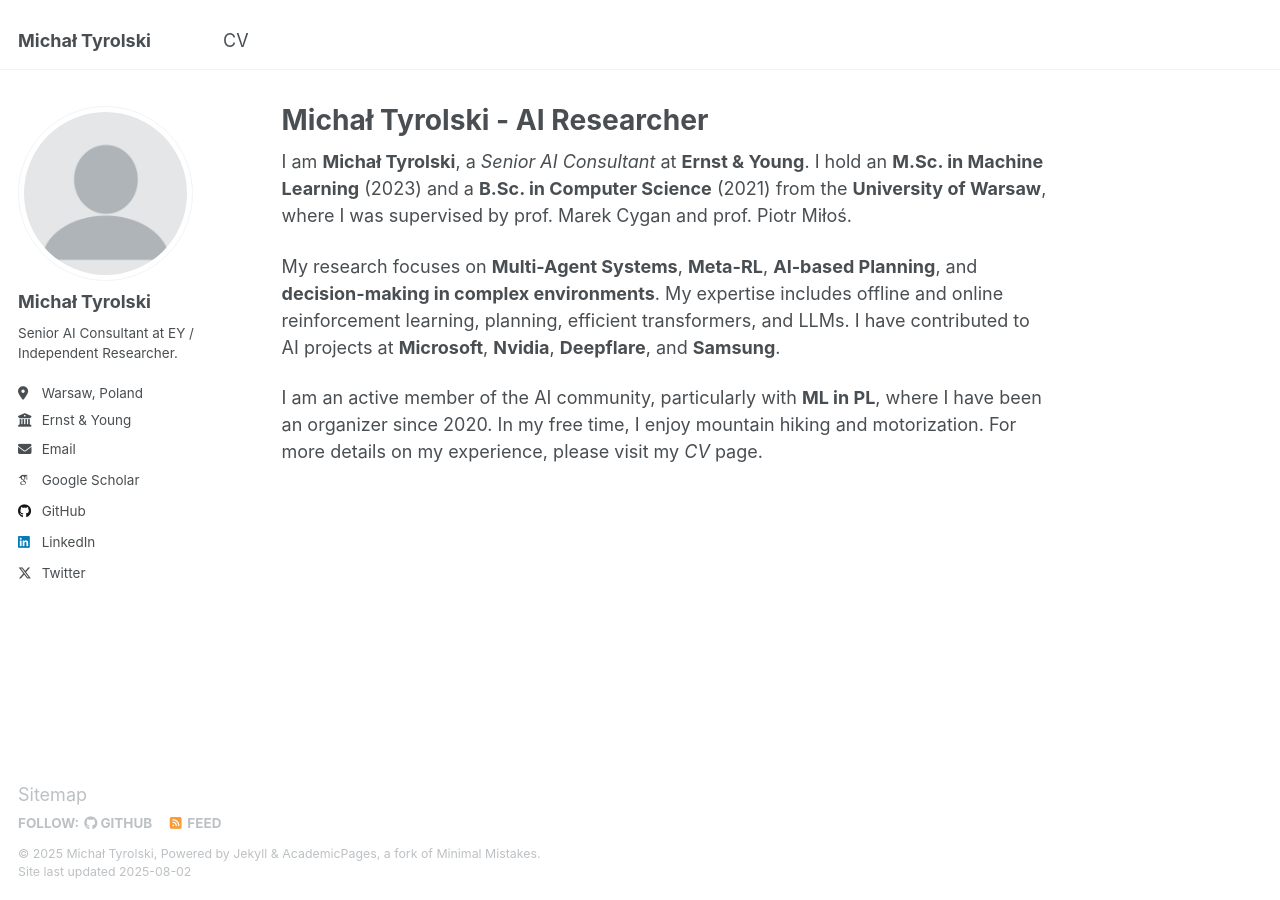
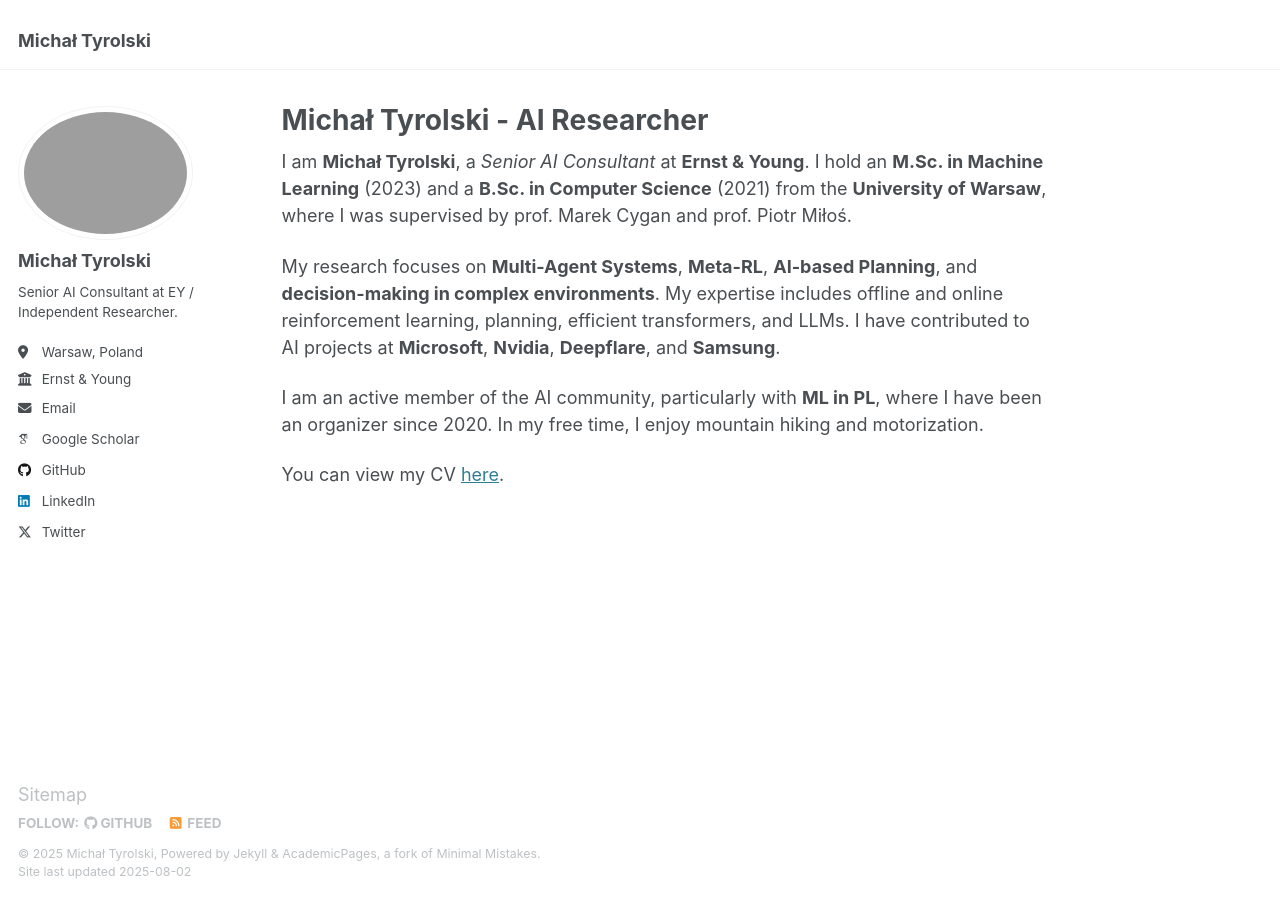
Before and after one commit to mtyrolski/mtyrolski.github.io, a Jekyll site: the page built from _pages/about.md, in a window 1280 px wide. Built offline with Jekyll 4.4.1, drawn with Linux system fonts in a browser that asks for light colours; some web fonts are replaced.

```diff
--- a/_config.yml
+++ b/_config.yml
@@ -11,7 +11,7 @@ repository               : "mtyrolski/mtyrolski.github.io"
 
 # Site Author
 author:
-  avatar           : "profile.png"
+  avatar           : "profile2.png"
   name             : "Michał Tyrolski"
   pronouns         :
   bio              : "Senior AI Consultant at EY / Independent Researcher."
--- a/_data/navigation.yml
+++ b/_data/navigation.yml
@@ -5,5 +5,5 @@
 # prevent it from being included in the site.
 
 main:
-  - title: "CV"
-    url: /cv/
+  # - title: "CV"
+  #   url: /cv/
--- a/_pages/about.md
+++ b/_pages/about.md
@@ -11,4 +11,6 @@ I am **Michał Tyrolski**, a *Senior AI Consultant* at **Ernst & Young**. I hold
 
 My research focuses on **Multi-Agent Systems**, **Meta-RL**, **AI-based Planning**, and **decision-making in complex environments**. My expertise includes offline and online reinforcement learning, planning, efficient transformers, and LLMs. I have contributed to AI projects at **Microsoft**, **Nvidia**, **Deepflare**, and **Samsung**.
 
-I am an active member of the AI community, particularly with **ML in PL**, where I have been an organizer since 2020. In my free time, I enjoy mountain hiking and motorization. For more details on my experience, please visit my *CV* page.
+I am an active member of the AI community, particularly with **ML in PL**, where I have been an organizer since 2020. In my free time, I enjoy mountain hiking and motorization.
+
+You can view my CV [here](../files/cv.pdf).
```
Also changed, not shown: _pages/cv.md (+1 -10 lines), 2 other files.
